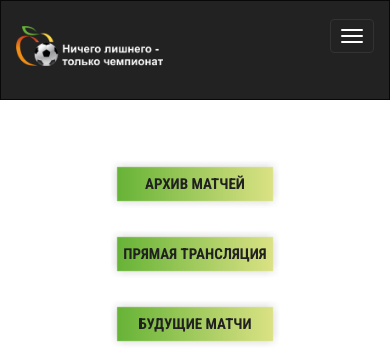
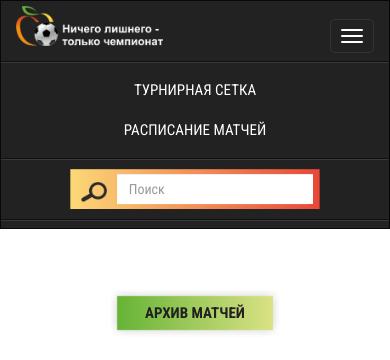
Before and after one commit to vasilychapaev/chm2018, a PHP site: page /persik/main.html in a window 390 px wide, after a click on "Меню сайта". Shown: the top 360 px of the page. Run offline with PHP 8.4, Linux system fonts and the light colour scheme.

Commit message:
mockup mobile/tables - menu

```diff
--- a/app/templates/default/layouts/layout.phtml
+++ b/app/templates/default/layouts/layout.phtml
@@ -8,7 +8,7 @@
     <title><?php echo $this->title; ?></title>
 
     <link href="/css/bootstrap.css" rel="stylesheet">
-    <link href="/css/styles.css?4" rel="stylesheet">
+    <link href="/css/styles.css?5" rel="stylesheet">
 
     <link rel="apple-touch-icon" sizes="180x180" href="/favicon/apple-touch-icon.png">
     <link rel="icon" type="image/png" sizes="32x32" href="/favicon/favicon-32x32.png">
@@ -37,9 +37,9 @@
             <a class="navbar-brand" href="/"><img src="/images/logo.png" alt=""></a>
         </div>
 
-        <div class="collapse navbar-collapse">
+        <div class="collapse navbar-collapse" id="navbar">
 
-            <ul class="nav navbar-nav pull-right">
+            <ul class="nav navbar-nav">
                 <li><a href="/setka/">Турнирная сетка</a></li>
                 <li><a href="/raspisanie/">Расписание матчей</a></li>
             </ul>
--- a/css/styles.css
+++ b/css/styles.css
@@ -51,6 +51,9 @@ h2 {
 .navbar-brand img {
   height: 40px; }
 
+#navbar ul {
+  float: right; }
+
 .navbar-form {
   display: block;
   text-align: center; }
@@ -69,6 +72,7 @@ h2 {
         margin-top: 5px;
         margin-left: -2px; }
     .navbar-form .wrapper div input {
+      display: inline-block;
       border: 0;
       width: 196px;
       height: 30px;
@@ -92,6 +96,27 @@ h2 {
   background-color: transparent;
   color: #ff9907; }
 
+/* mobile */
+#navbar {
+  background-color: #222; }
+
+@media (max-width: 767px) {
+  .navbar {
+    height: auto; }
+
+  .navbar-brand {
+    padding: 0 15px;
+    margin-top: -5px; }
+
+  #navbar ul {
+    float: none; }
+
+  .navbar-inverse .navbar-nav > li {
+    width: auto;
+    margin-right: 0; }
+
+  .navbar-form .wrapper div {
+    margin-top: 0; } }
 .section {
   margin-top: 50px; }
   .section hr {
--- a/main.html
+++ b/main.html
@@ -35,9 +35,9 @@
             <a class="navbar-brand" href="/"><img src="/images/logo.png" alt=""></a>
         </div>
 
-        <div class="collapse navbar-collapse">
+        <div class="collapse navbar-collapse" id="navbar">
 
-            <ul class="nav navbar-nav pull-right">
+            <ul class="nav navbar-nav">
                 <li><a href="/setka.html">Турнирная сетка</a></li>
                 <li><a href="/raspisanie.html">Расписание матчей</a></li>
             </ul>
--- a/scss/layouts/_nav.scss
+++ b/scss/layouts/_nav.scss
@@ -7,6 +7,13 @@
 .navbar-brand img {
   height: 40px;
 }
+
+#navbar {
+  ul {
+    float: right;
+  }
+}
+
 
 .navbar-form {
   display: block;
@@ -32,6 +39,7 @@
     }
 
     input {
+      display: inline-block;
       border: 0;
       width: 196px;
       height: 30px;
@@ -63,3 +71,21 @@
   background-color: transparent;
   color: $primary-color;
 }
+
+
+
+/* mobile */
+#navbar {background-color: #222}
+
+@media(max-width: 767px) {
+  .navbar {height: auto}
+  .navbar-brand {padding: 0 15px; margin-top: -5px}
+
+  #navbar {
+    ul {float: none}
+  }
+  .navbar-inverse .navbar-nav > li {width:auto; margin-right: 0;}
+  .navbar-form {
+    .wrapper div {margin-top: 0}
+  }
+}
```
Also changed, not shown: 1 other file.
